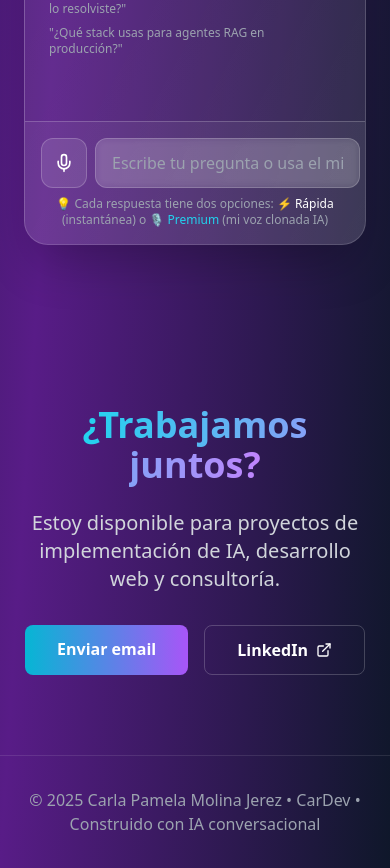
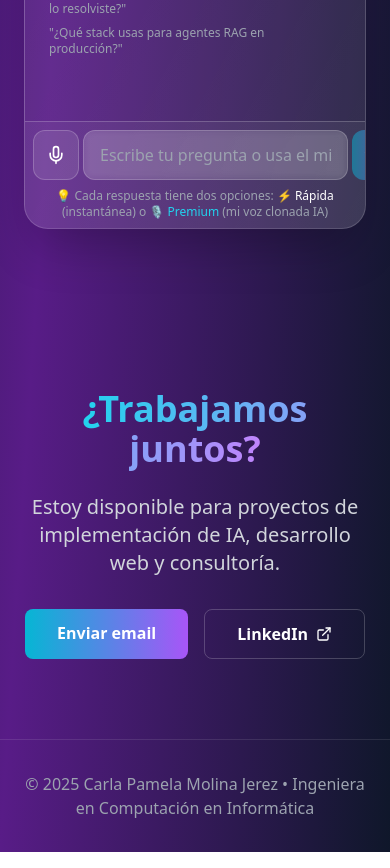
Before and after one commit to cmolinajerez/cardev-portafolio, a React (Vite) app: page / in a window 390 px wide. Shown: the part 5160-6028 px from the top of the page. Built offline with nearby package versions, Linux system fonts and the light colour scheme; the HTML template or start-up script is replaced by a standard one.

Commit message:
Cambios en padding del contenedor de chat para que se adapta a celular

```diff
--- a/src/App.jsx
+++ b/src/App.jsx
@@ -858,8 +858,8 @@ Responde de forma conversacional y estratégica:`
               </div>
             )}
 
-            <div className="border-t border-white/20 p-4 bg-white/5">
-              <div className="flex gap-2">
+            <div className="border-t border-white/20 p-2 md:p-4 bg-white/5">
+              <div className="flex gap-1 md:gap-2">
                 <button
                   onClick={toggleListening}
                   className={`p-3 rounded-xl transition ${
@@ -936,7 +936,7 @@ Responde de forma conversacional y estratégica:`
       </section>
 
       <footer className="relative z-10 px-6 py-8 border-t border-white/10 text-center text-gray-400">
-        <p>© 2025 Carla Pamela Molina Jerez • CarDev • Construido con IA conversacional</p>
+        <p>© 2025 Carla Pamela Molina Jerez • Ingeniera en Computación en Informática</p>
       </footer>
 
       <style jsx>{`
```
